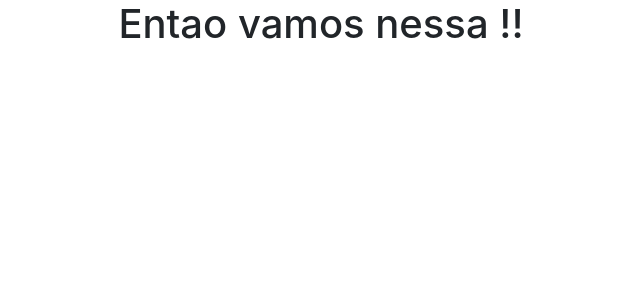
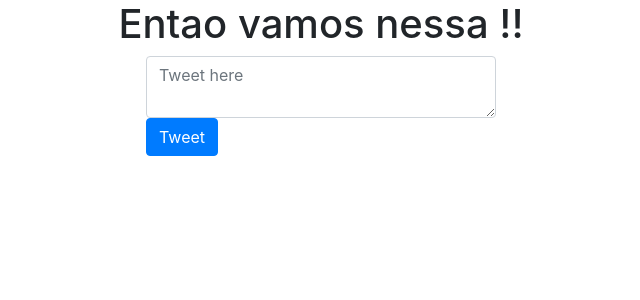
Before and after one commit to digomes87/meu-twitter, a Django app: page / in a window 1280 px wide. Shown: the part 56-356 px from the top of the page, without its empty margins (319-959 px from the left). Run offline with Django 3.2, Linux system fonts and the light colour scheme; data that the repository does not hold is empty; some libraries are stand-ins or nearby versions.

Commit message:
add url of form

```diff
--- a/backEnd/templates/pages/home.html
+++ b/backEnd/templates/pages/home.html
@@ -5,6 +5,17 @@
 <div class="row text-center">
     <div class="col">
         <h1>Entao vamos nessa !!</h1>
+    </div>
+</div>
+
+<div class="row mb-3">
+    <div class="col-md-4 mx-auto col-10">
+        <form class="form" method="POST" action="/create-tweet">
+            {% csrf_token %}
+            <input type="hidden" value="/" name="next" />
+            <textarea class="form-control" name="content" placeholder="Tweet here"></textarea>
+            <button type="submit" class="btn btn-primary">Tweet</button>
+        </form>
     </div>
 </div>
 
--- a/backEnd/tweets/views.py
+++ b/backEnd/tweets/views.py
@@ -1,5 +1,5 @@
 import random
-from django.shortcuts import render
+from django.shortcuts import render, redirect
 from django.http import HttpResponse, Http404, JsonResponse
 from tweets.models import Tweet
 from .forms import TweetForm
@@ -10,9 +10,13 @@ def Home(requests, *args, **kwargs):
 
 def tweet_create_view(requests, *args, **kwargs):
     form = TweetForm(requests.POST or None)
+    next_url = requests.POST.get("next") or None
+
     if form.is_valid():
         obj = form.save(commit=False)
         obj.save()
+        if next_url != None:
+            return redirect(next_url)
         form = TweetForm()
     return render(requests, 'components/forms.html', context={"form": form})
 
```
